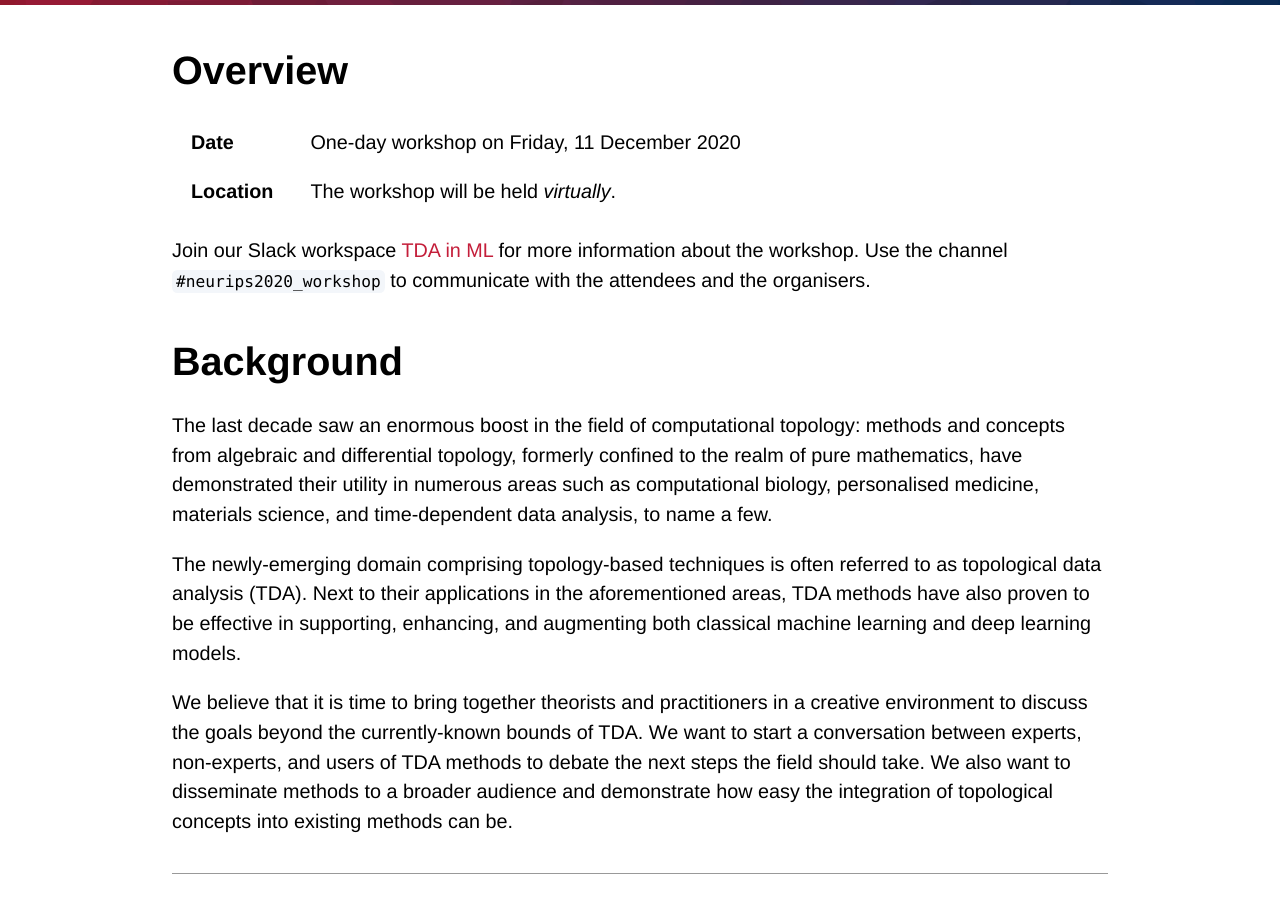
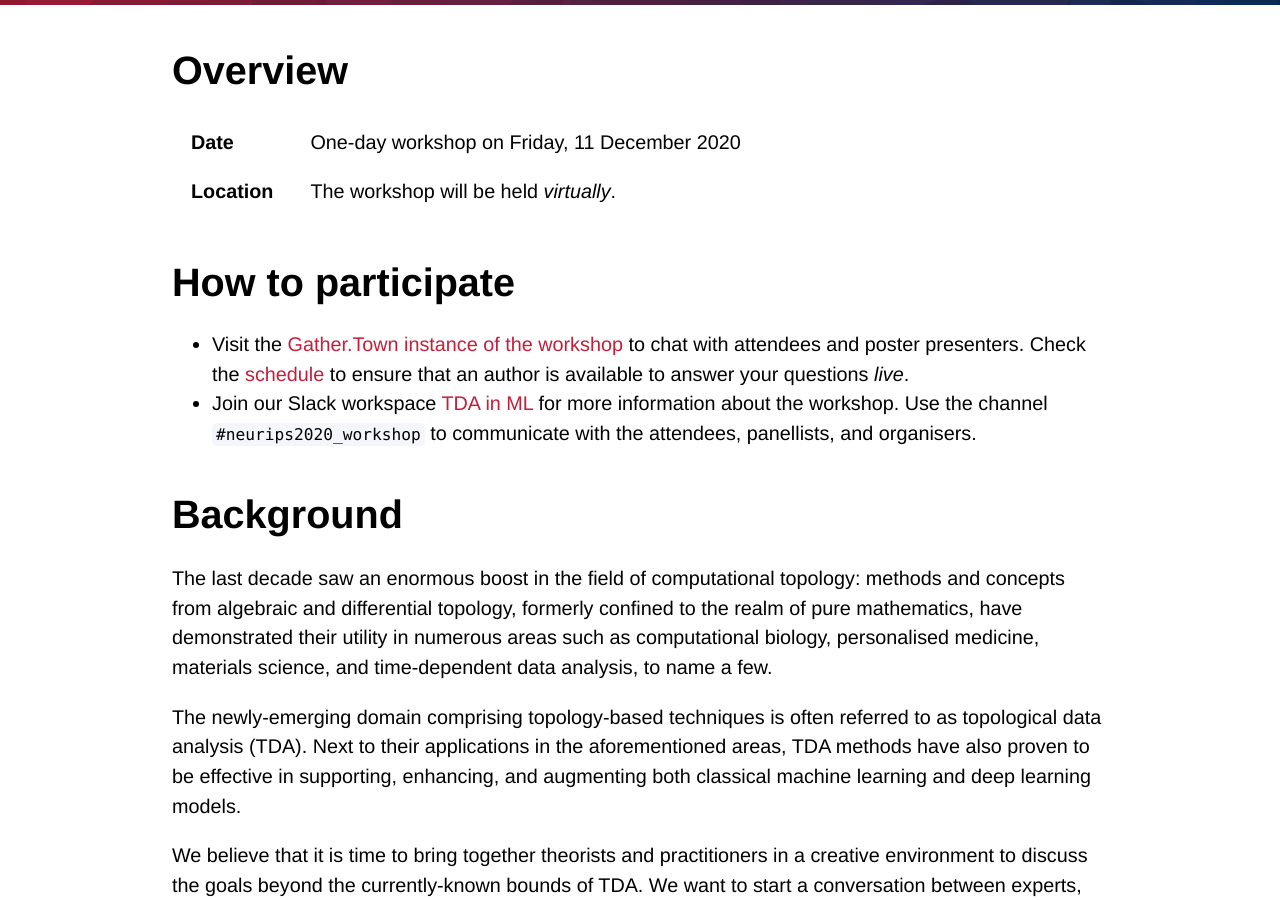
Before and after one commit to tda-in-ml/tda-in-ml.github.io, a Jekyll site: the page built from index.md, in a window 1280 px wide and 900 px high, scrolled down 497 px. Built offline with Jekyll 4.4.1, drawn with Linux system fonts in a browser that asks for light colours; some web fonts are replaced; our own code applies the rules of GitHub Pages for plain Markdown files.

Commit message:
Updated participant instructions

```diff
--- a/index.md
+++ b/index.md
@@ -7,9 +7,13 @@ layout: default
 | **Date** | One-day workshop on Friday, 11 December 2020 |
 | **Location** | The workshop will be held *virtually*. |
 
-Join our Slack workspace [TDA in ML](https://tda-in-ml.slack.com/join/shared_invite/enQtOTIyMTIyNTYxMTM2LTA2YmQyZjVjNjgxZWYzMDUyODY5MjlhMGE3ZTI1MzE4NjI2OTY0MmUyMmQ3NGE0MTNmMzNiMTViMjM2MzE4OTc#/) for more information about the workshop.
-Use the channel `#neurips2020_workshop` to communicate with the
-attendees and the organisers.
+
+# How to participate
+
+- Visit the [Gather.Town instance of the workshop](https://neurips.gather.town/app/EfqcVjt6CmhKKeu0/TDA%20and%20Beyond%20@%20NeurIPS)
+  to chat with attendees and poster presenters. Check the [schedule](/schedule) to ensure that an author is available to answer your questions *live*.
+- Join our Slack workspace [TDA in ML](https://tda-in-ml.slack.com/join/shared_invite/enQtOTIyMTIyNTYxMTM2LTA2YmQyZjVjNjgxZWYzMDUyODY5MjlhMGE3ZTI1MzE4NjI2OTY0MmUyMmQ3NGE0MTNmMzNiMTViMjM2MzE4OTc#/) for more information about the workshop.  Use the channel `#neurips2020_workshop` to communicate with the attendees, panellists, and
+  organisers.
 
 # Background
 
```
